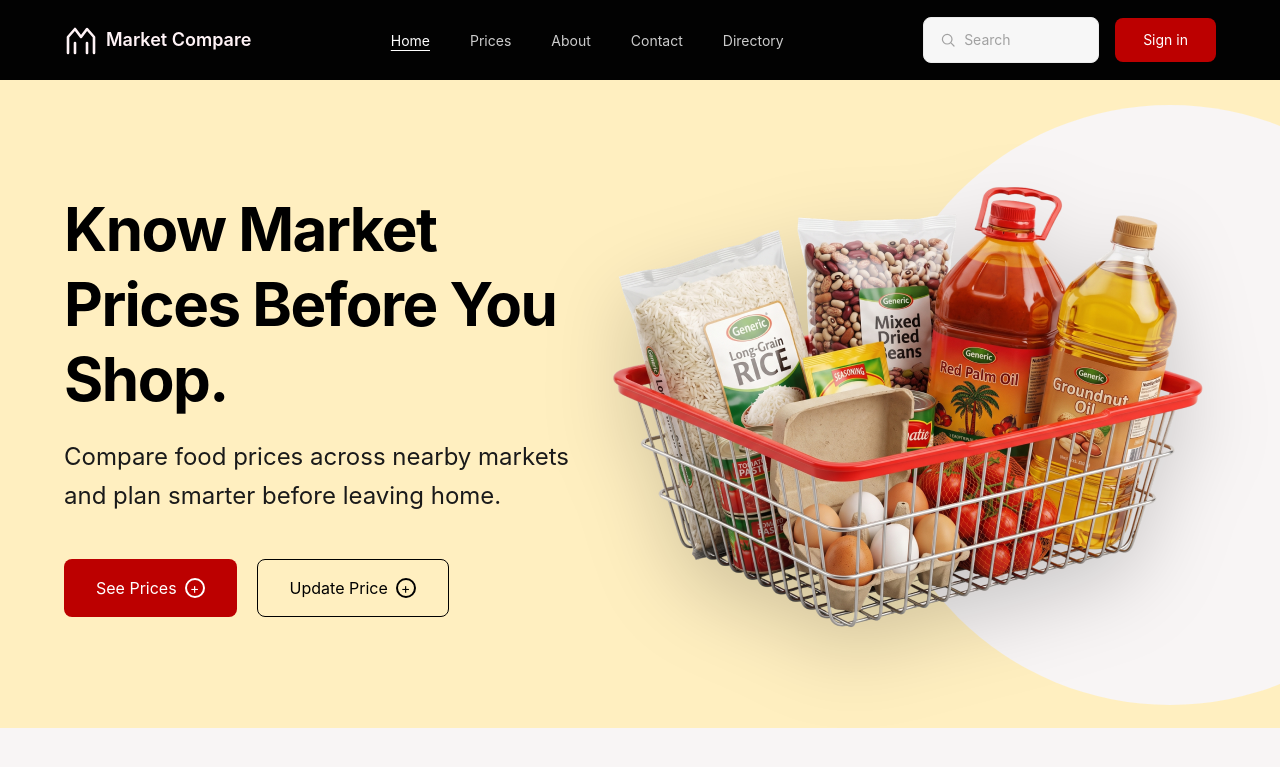
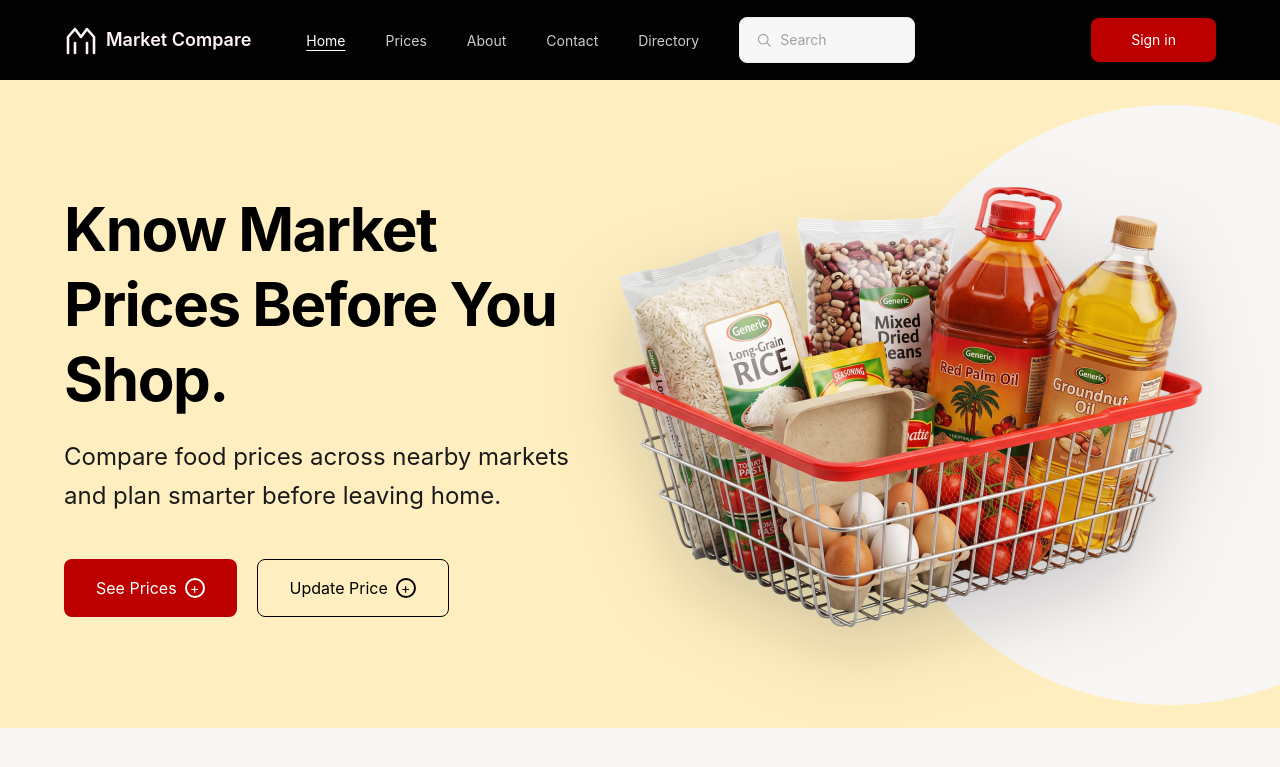
Before and after one commit to circorangeintern/luminary-circle, a React (Vite) app in the folder frontend/: page / in a window 1280 px wide. Shown: the top 767 px of the page. Built offline with nearby package versions, Linux system fonts and the light colour scheme.

Commit message:
fix: header component

```diff
--- a/frontend/src/components/Header.tsx
+++ b/frontend/src/components/Header.tsx
@@ -13,7 +13,7 @@ export default function Header() {
   const [open, setOpen] = useState(false)
 
   return (
-    <header className="bg-ink flex items-center justify-between px-4 sm:px-8 lg:px-16 gap-6 sticky top-0 z-50 h-16 lg:h-20">
+    <header className="bg-ink flex items-center px-4 sm:px-8 lg:px-16 gap-6 sticky top-0 z-50 h-16 lg:h-20">
       <Link to="/" className="flex items-center gap-2 shrink-0">
         <svg width="34" height="34" viewBox="0 0 34 34" fill="none" xmlns="http://www.w3.org/2000/svg">
           <path d="M4 30V14L11 6L17 14L23 6L30 14V30" stroke="#FFF3F6" strokeWidth="2.6" strokeLinejoin="round" strokeLinecap="round" fill="none"/>
@@ -36,7 +36,7 @@ export default function Header() {
       <ul
         className={`${
           open ? 'translate-x-0' : 'translate-x-full'
-        } lg:translate-x-0 fixed lg:static inset-0 lg:inset-auto bg-ink lg:bg-transparent flex flex-col lg:flex-row items-center justify-center lg:justify-start gap-8 lg:gap-10 z-50 transition-transform duration-300 list-none`}
+        } lg:translate-x-0 fixed lg:static inset-0 lg:inset-auto bg-ink lg:bg-transparent flex flex-col lg:flex-row items-center justify-center lg:ms-auto lg:me-4 gap-8 lg:gap-10 z-50 transition-transform duration-300 list-none`}
       >
         {links.map((l) => (
           <li key={l.to}>
@@ -55,14 +55,14 @@ export default function Header() {
       </ul>
 
       <div className="hidden lg:flex items-center gap-4 shrink-0">
-        <div className="flex items-center gap-2 bg-input-bg border border-input-border rounded-lg px-4 py-3 w-44">
+        <div className="flex items-center gap-2 bg-input-bg border border-input-border rounded-lg px-4 py-3 w-44 mr-40">
           <svg viewBox="0 0 20 20" fill="none" className="w-4 h-4 shrink-0">
             <circle cx="9" cy="9" r="6" stroke="#A1A1A1" strokeWidth="1.5" />
             <path d="M14 14L17.5 17.5" stroke="#A1A1A1" strokeWidth="1.5" strokeLinecap="round" />
           </svg>
           <input type="text" placeholder="Search" className="bg-transparent border-none outline-none text-sm text-black w-full placeholder-days-grey" />
         </div>
-        <Link to="/signin" className="bg-red text-white px-7 py-3 rounded-lg text-sm whitespace-nowrap hover:brightness-110 transition">
+        <Link to="/signin" className="bg-red text-white px-10 py-3 rounded-lg text-sm whitespace-nowrap hover:brightness-110 transition">
           Sign in
         </Link>
       </div>
```
